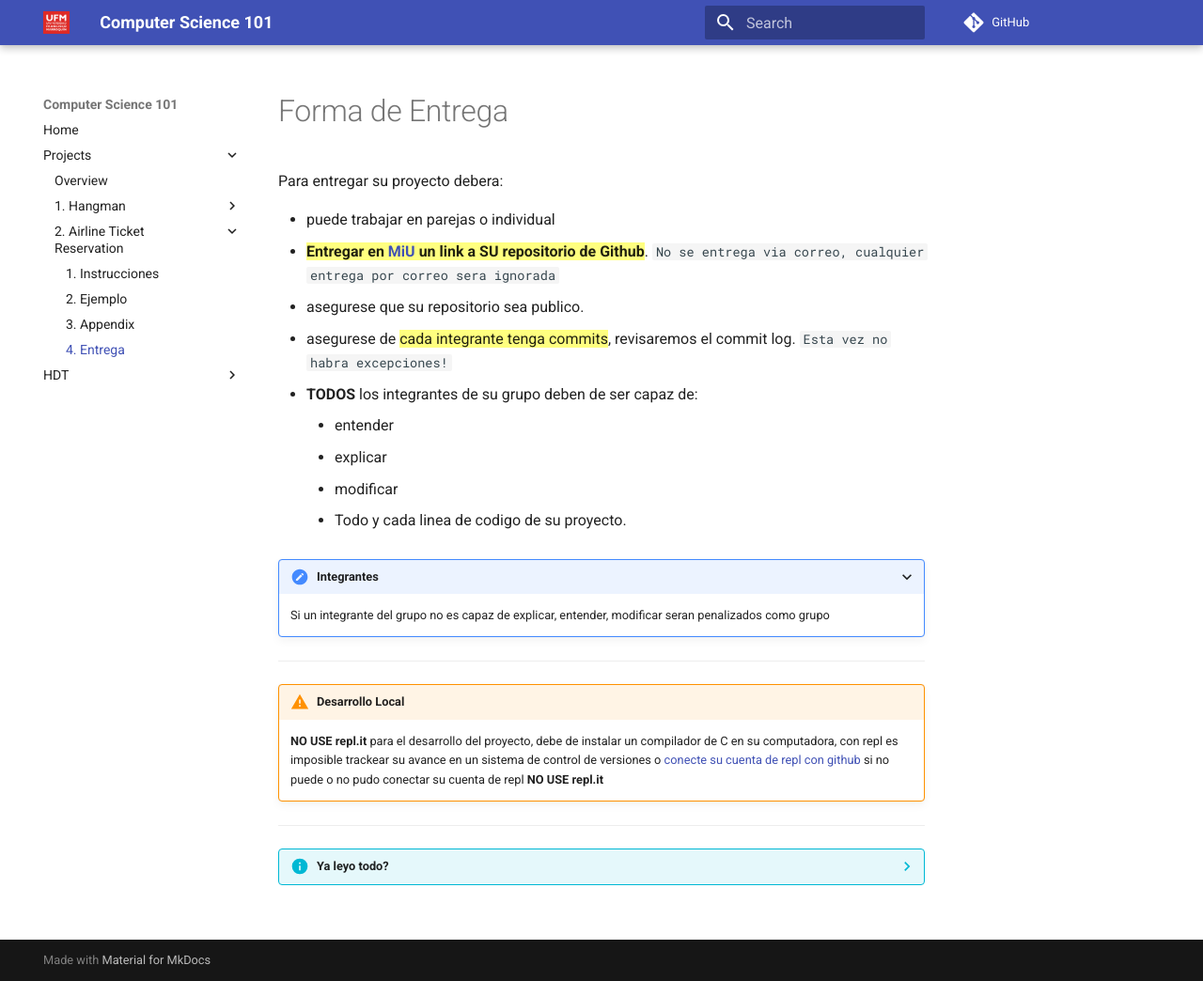
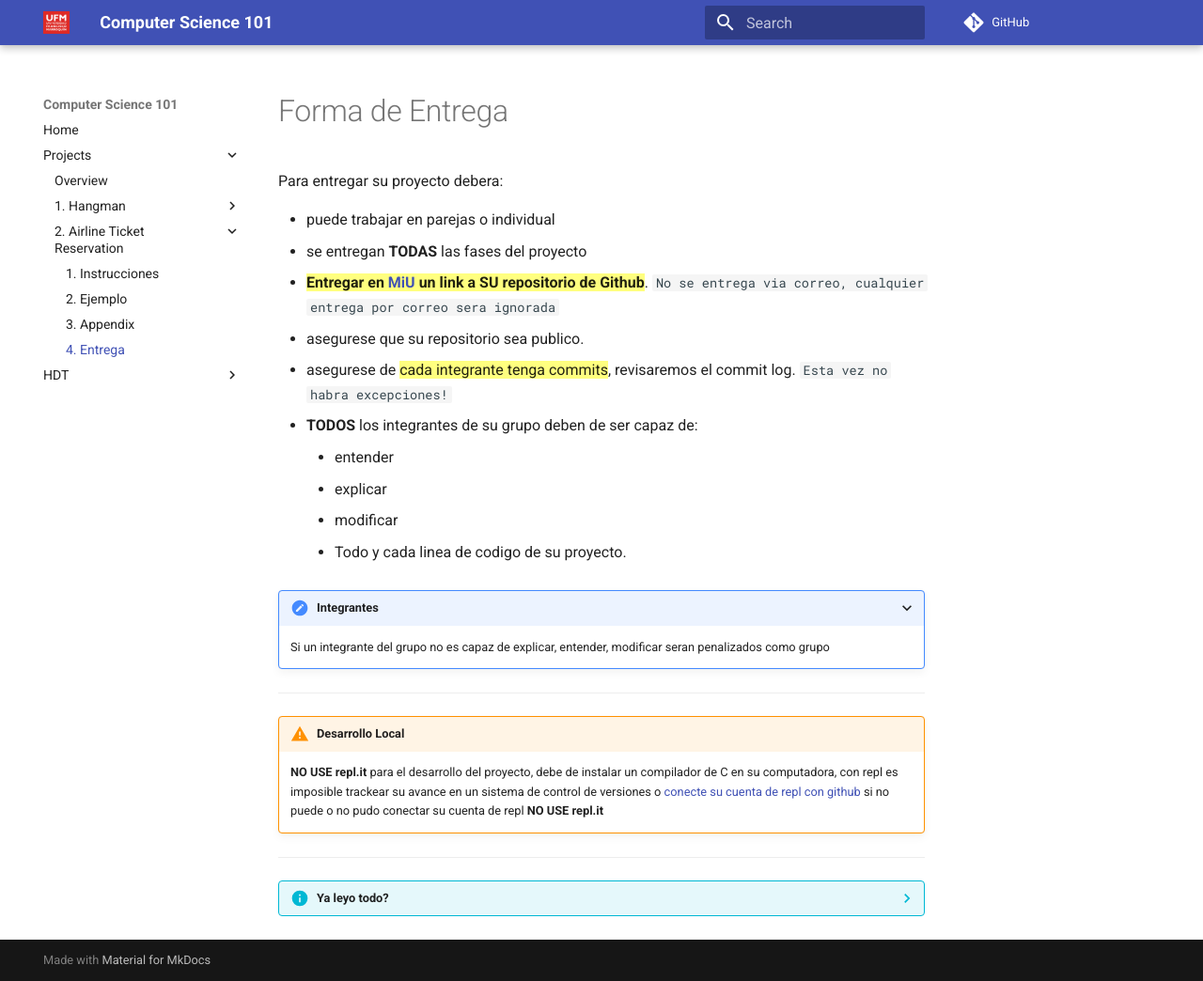
Before and after one commit to cs-ufm/cs101-2020, an MkDocs documentation site: the page built from docs/projects/airline/entrega.md, in a window 1280 px wide and 1044 px high. Shown: the whole window at 94% size. Built offline with MkDocs 1.6.1 and Material for MkDocs 9.7.7, drawn with Linux system fonts in a browser that asks for light colours; comment, search, counter and statistics services are not loaded.

Commit message:
auto deploy

```diff
--- a/docs/projects/airline/entrega.md
+++ b/docs/projects/airline/entrega.md
@@ -3,6 +3,7 @@
 Para entregar su proyecto debera:
 
 - puede trabajar en parejas o individual
+- se entregan **TODAS** las fases del proyecto
 - ==**Entregar en [MiU](https://miu.ufm.edu/) un link a SU repositorio de Github**==. `No se entrega via correo, cualquier entrega por correo sera ignorada`
 - asegurese que su repositorio sea publico.
 - asegurese de ==cada integrante tenga commits==, revisaremos el commit log. `Esta vez no habra excepciones!`
```
